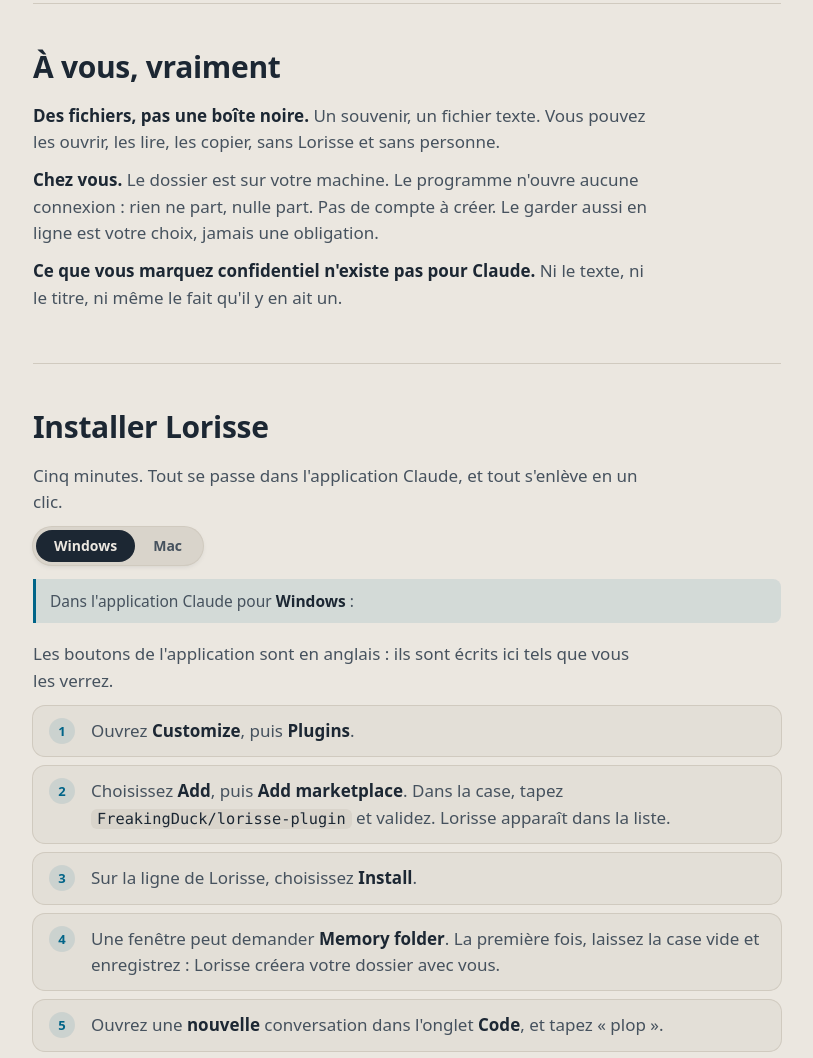
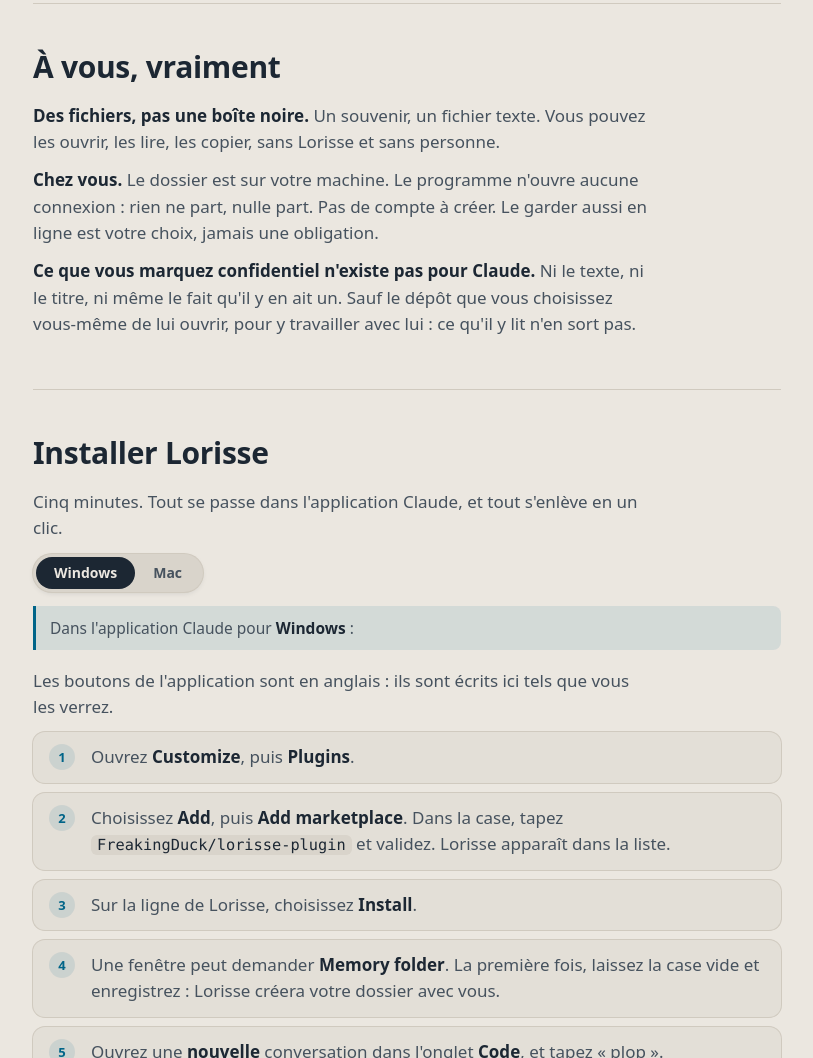
Before and after one commit to FreakingDuck/lorisse.ai, a plain HTML site: page dev/index.html in a window 1280 px wide. Shown: the part 1367-2425 px from the top of the page, without its empty margins (233-1046 px from the left). Drawn offline with Linux system fonts and the light colour scheme.

Commit message:
an automatic check of the page with the eye, in Edge and Firefox; dev: a repository you open to Claude yourself
Co-Authored-By: Claude Fable 5.2 <noreply@anthropic.com>

```diff
--- a/dev/index.html
+++ b/dev/index.html
@@ -80,7 +80,7 @@
     <h2>À vous, vraiment</h2>
     <p class="body"><b>Des fichiers, pas une boîte noire.</b> Un souvenir, un fichier texte. Vous pouvez les ouvrir, les lire, les copier, sans Lorisse et sans personne.</p>
     <p class="body"><b>Chez vous.</b> Le dossier est sur votre machine. Le programme n'ouvre aucune connexion&nbsp;: rien ne part, nulle part. Pas de compte à créer. Le garder aussi en ligne est votre choix, jamais une obligation.</p>
-    <p class="body"><b>Ce que vous marquez confidentiel n'existe pas pour Claude.</b> Ni le texte, ni le titre, ni même le fait qu'il y en ait un.</p>
+    <p class="body"><b>Ce que vous marquez confidentiel n'existe pas pour Claude.</b> Ni le texte, ni le titre, ni même le fait qu'il y en ait un. Sauf le dépôt que vous choisissez vous-même de lui ouvrir, pour y travailler avec lui&nbsp;: ce qu'il y lit n'en sort pas.</p>
   </section>
 
   <section id="installer">
```
Also changed, not shown: 2 other files.
